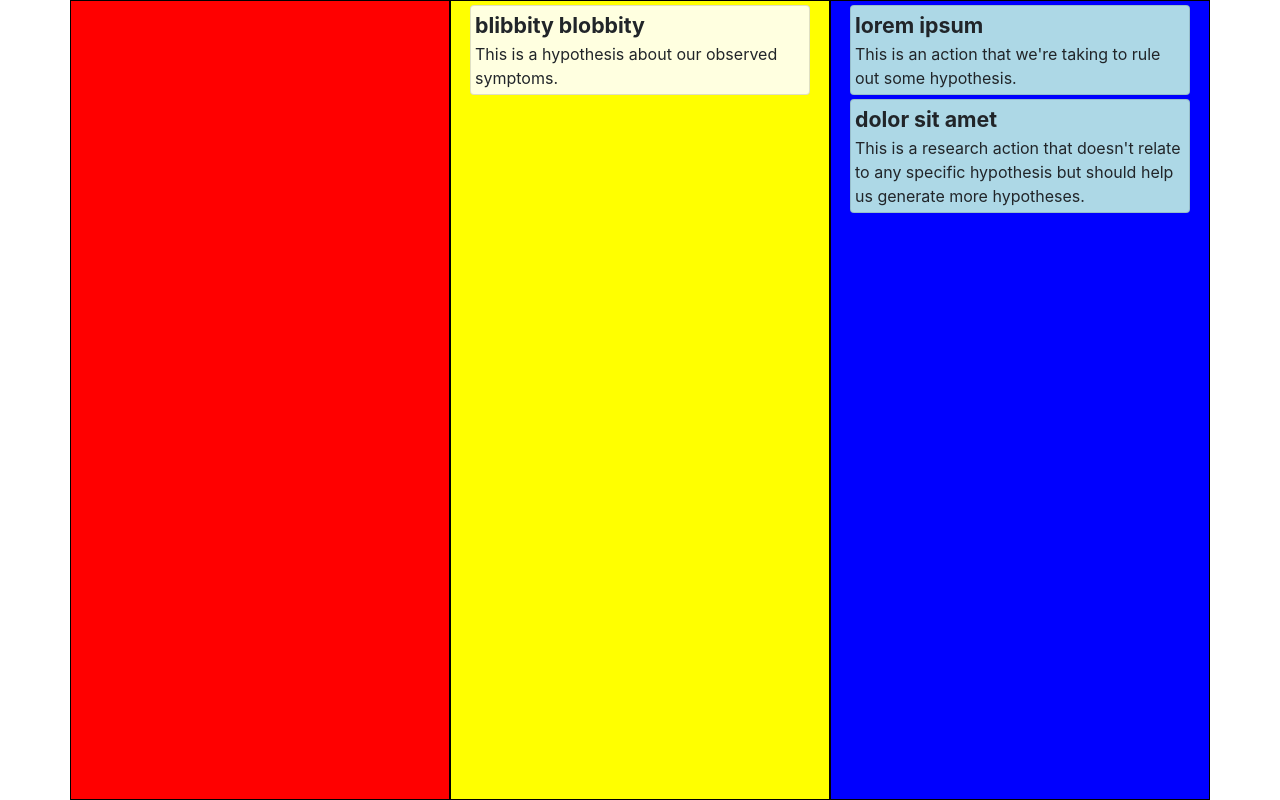
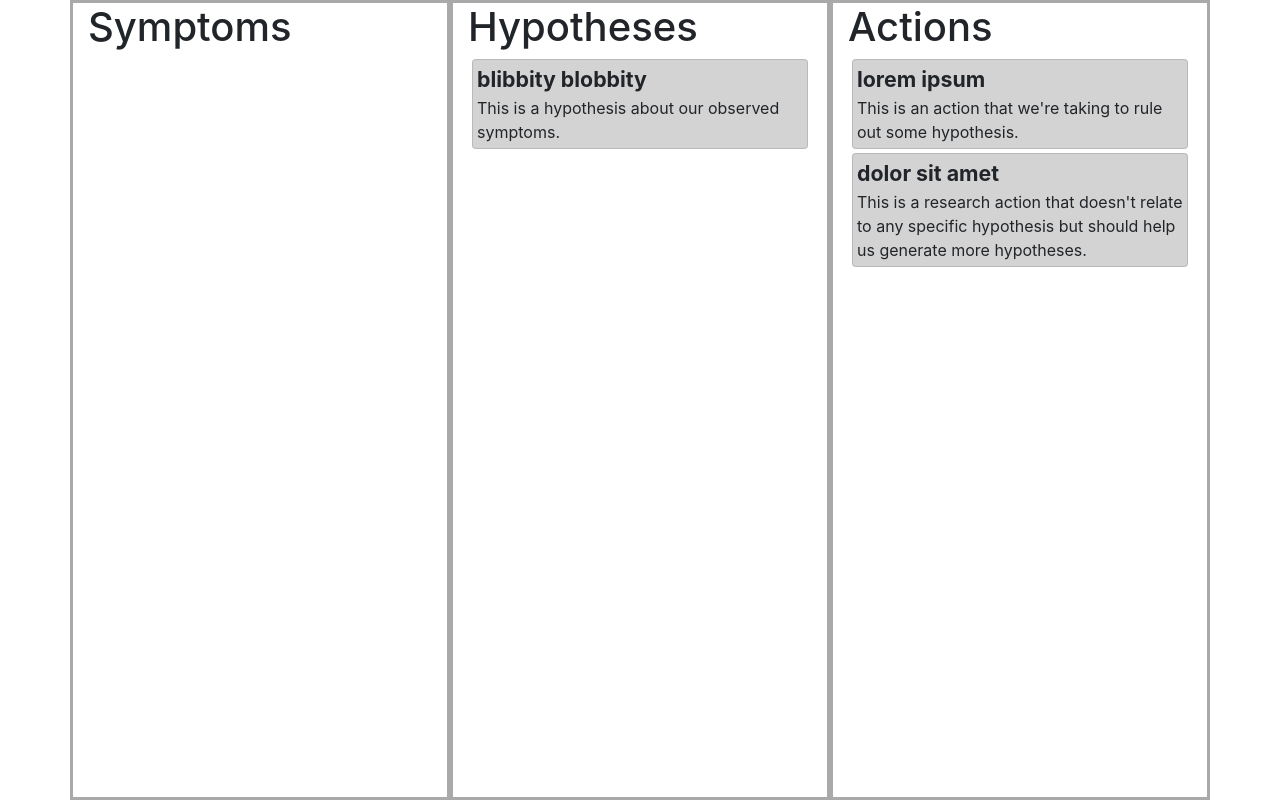
Before and after one commit to danslimmon/qed, a React (Create React App) app: page / in a window 1280 px wide. Built offline with nearby package versions, Linux system fonts and the light colour scheme; the HTML template or start-up script is replaced by a standard one.

Commit message:
added column headers, switched to black-and-white

```diff
--- a/src/App.css
+++ b/src/App.css
@@ -27,37 +27,14 @@
 }
 
 .column {
-  border: thin black solid;
+  border: medium darkgray solid;
   min-height: 100%;
-}
-
-.column-sym {
-  background-color: red;
-}
-
-.column-hyp {
-  background-color: yellow;
-}
-
-.column-act {
-  background-color: blue;
 }
 
 .card {
   margin: 4px;
   padding: 4px;
-}
-
-.card-sym {
-  background-color: pink;
-}
-
-.card-hyp {
-  background-color: lightyellow;
-}
-
-.card-act {
-  background-color: lightblue;
+  background-color: lightgray;
 }
 
 .card-surfaced {
--- a/src/App.js
+++ b/src/App.js
@@ -57,9 +57,13 @@ class Card extends React.Component {
     this.handleClick = this.handleClick.bind(this);
     this.handleTitleChange = this.handleTitleChange.bind(this);
     this.handleDescriptionChange = this.handleDescriptionChange.bind(this);
+    this.handleSubmit = this.handleSubmit.bind(this);
   }
 
   handleClick(e) {
+    if (this.props.selected) {
+      return;
+    }
     // bubble the event up to whatever's managing state
     this.onCardSelect({target: this});
   }
@@ -78,6 +82,10 @@ class Card extends React.Component {
   // value. Submitting of a completed form is handled by handleSubmit().
   handleDescriptionChange(e) {
     this.setState({enteredDescription: e.target.value});
+  }
+
+  handleSubmit(e) {
+    e.preventDefault()
   }
 
   divClasses() {
@@ -131,6 +139,20 @@ class Card extends React.Component {
 }
 
 class Column extends React.Component {
+  colName() {
+    switch (this.props.type) {
+      case "sym":
+        return "Symptoms";
+      case "hyp":
+        return "Hypotheses";
+      case "act":
+        return "Actions";
+      default:
+        console.log("Unknown column type '" + this.props.type + "' passed to <Column />");
+        return "Unknown Column";
+    }
+  }
+
   render() {
     let cardComponents = this.props.cards.map((cardData) => {return (
       <Card
@@ -149,6 +171,7 @@ class Column extends React.Component {
 
     return (
       <div className={"column column-" + this.props.type + " col-sm"}>
+        <h1>{this.colName()}</h1>
         {cardComponents}
       </div>
     );
@@ -171,28 +194,26 @@ class Board extends React.Component {
     this.state = {
       selectedCard: null,
       overlayShown: false,
-      cards: {
-        sym: [],
-        hyp: [
-          {
-            cardID: "mnopqr",
-            title: "blibbity blobbity",
-            description: "This is a hypothesis about our observed symptoms."
-          }
-        ],
-        act: [
+      cards: [
         {
           cardID: "abcdef",
+          cardType: "act",
           title: "lorem ipsum",
           description: "This is an action that we're taking to rule out some hypothesis.",
         },
         {
           cardID: "ghijkl",
+          cardType: "act",
           title: "dolor sit amet",
           description: "This is a research action that doesn't relate to any specific hypothesis but should help us generate more hypotheses.",
+        },
+        {
+          cardID: "mnopqr",
+          cardType: "hyp",
+          title: "blibbity blobbity",
+          description: "This is a hypothesis about our observed symptoms."
         }
       ]
-      }
     }
 
     this.handleOverlayClick = this.handleOverlayClick.bind(this);
@@ -200,12 +221,18 @@ class Board extends React.Component {
     this.handleCardUpdate = this.handleCardUpdate.bind(this);
   }
 
+  cardsByType(cardType) {
+    return this.state.cards.filter((cardData) => {
+      return (cardData.cardType === cardType);
+    });
+  }
+
   render() {
     let columns = ["sym", "hyp", "act"].map((colType) => (
       <Column
         type={colType}
         key={colType}
-        cards={this.state.cards[colType]}
+        cards={this.cardsByType(colType)}
         selectedCard={this.state.selectedCard}
         surfacedCards={this.getSurfaced(this.state.selectedCard)}
 
```
Lines whose indentation alone changed are shown as unchanged.
